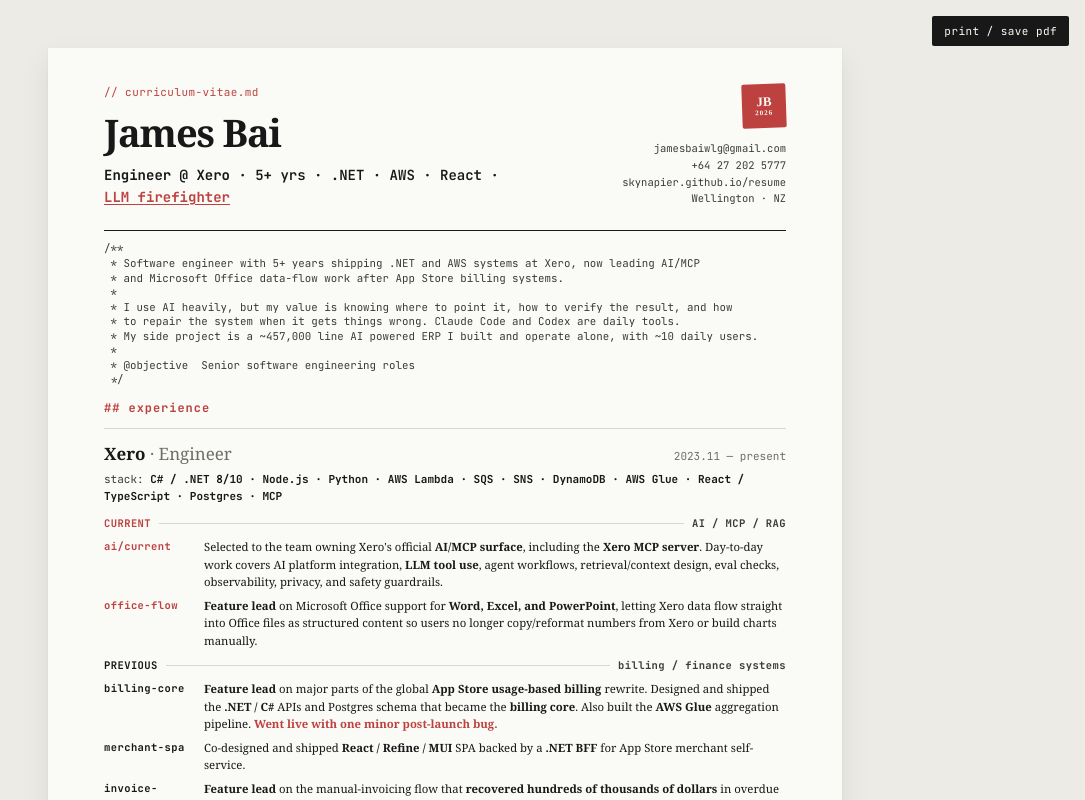
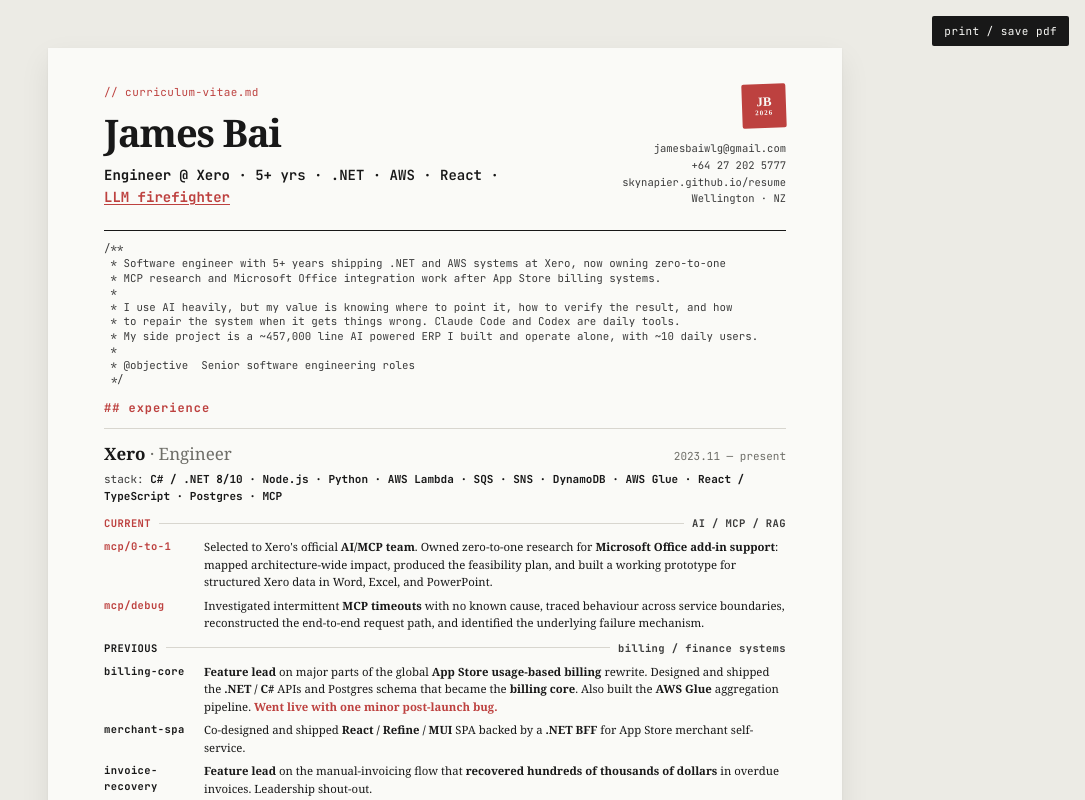
Before and after one commit to skynapier/resume, a React (Vite) app: page / in a window 1280 px wide. Shown: the top 800 px of the page, without its empty margins (195-1280 px from the left). Built offline with nearby package versions, Linux system fonts and the light colour scheme.

Commit message:
Strengthen Xero MCP research evidence

```diff
--- a/src/components/KobanResume.tsx
+++ b/src/components/KobanResume.tsx
@@ -89,8 +89,8 @@
         {/* Summary as code-comment */}
         <div style={{ ...S.mono, marginTop: 10, fontSize: 10.8, lineHeight: 1.35, color: "var(--ink-soft)", whiteSpace: "pre" }}>
 {`/**
- * Software engineer with 5+ years shipping .NET and AWS systems at Xero, now leading AI/MCP
- * and Microsoft Office data-flow work after App Store billing systems.
+ * Software engineer with 5+ years shipping .NET and AWS systems at Xero, now owning zero-to-one
+ * MCP research and Microsoft Office integration work after App Store billing systems.
  *
  * I use AI heavily, but my value is knowing where to point it, how to verify the result, and how
  * to repair the system when it gets things wrong. Claude Code and Codex are daily tools.
@@ -118,12 +118,12 @@
                 <span style={{ color: "var(--ink-soft)" }}>AI / MCP / RAG</span>
               </div>
               <div style={{ display: "flex", gap: 10, marginBottom: 6 }}>
-                <span style={{ ...S.monoLabel, minWidth: 90, color: RED }}>ai/current</span>
-                <span>Selected to the team owning Xero's official <b>AI/MCP surface</b>, including the <b>Xero MCP server</b>. Day-to-day work covers AI platform integration, <b>LLM tool use</b>, agent workflows, retrieval/context design, eval checks, observability, privacy, and safety guardrails.</span>
+                <span style={{ ...S.monoLabel, minWidth: 90, color: RED }}>mcp/0-to-1</span>
+                <span>Selected to Xero's official <b>AI/MCP team</b>. Owned zero-to-one research for <b>Microsoft Office add-in support</b>: mapped architecture-wide impact, produced the feasibility plan, and built a working prototype for structured Xero data in Word, Excel, and PowerPoint.</span>
               </div>
               <div style={{ display: "flex", gap: 10, marginBottom: 8 }}>
-                <span style={{ ...S.monoLabel, minWidth: 90, color: RED }}>office-flow</span>
-                <span><b>Feature lead</b> on Microsoft Office support for <b>Word, Excel, and PowerPoint</b>, letting Xero data flow straight into Office files as structured content so users no longer copy/reformat numbers from Xero or build charts manually.</span>
+                <span style={{ ...S.monoLabel, minWidth: 90, color: RED }}>mcp/debug</span>
+                <span>Investigated intermittent <b>MCP timeouts</b> with no known cause, traced behaviour across service boundaries, reconstructed the end-to-end request path, and identified the underlying failure mechanism.</span>
               </div>
 
               <div style={{ ...S.monoLabel, display: "flex", alignItems: "center", gap: 8, marginTop: 8, marginBottom: 7 }}>
--- a/src/components/MobileResume.tsx
+++ b/src/components/MobileResume.tsx
@@ -8,15 +8,15 @@
 
 const xeroAiItems: MobileItem[] = [
   {
-    label: "ai/current",
+    label: "mcp/0-to-1",
     red: true,
-    body: "Selected to Xero's AI/MCP team owning the official AI surface, including the Xero MCP server. Day-to-day work covers AI platform integration, LLM tool use, agent workflows, retrieval/context design, eval checks, observability, privacy, and safety guardrails.",
+    body: "Selected to Xero's official AI/MCP team. Owned zero-to-one research for Microsoft Office add-in support: mapped architecture-wide impact, produced the feasibility plan, and built a working prototype for structured Xero data in Word, Excel, and PowerPoint.",
   },
   {
-    label: "office-flow",
+    label: "mcp/debug",
     red: true,
     body:
-      "Feature lead on Microsoft Office support for Word, Excel, and PowerPoint, letting Xero data flow straight into Office files as structured content so users no longer copy/reformat numbers from Xero or build charts manually.",
+      "Investigated intermittent MCP timeouts with no known cause, traced behaviour across service boundaries, reconstructed the end-to-end request path, and identified the underlying failure mechanism.",
   },
 ];
 
@@ -132,9 +132,9 @@
 
       <MobileSection title="## profile">
         <p>
-          Software engineer with 5+ years shipping production .NET and AWS systems, currently at Xero on AI/MCP and
-          Microsoft Office data-flow work. Comfortable owning features end to end: design, delivery, and post launch
-          quality.
+          Software engineer with 5+ years shipping production .NET and AWS systems, currently at Xero on zero-to-one
+          MCP research and Microsoft Office integration work. Comfortable owning features end to end: design, delivery,
+          and post launch quality.
         </p>
         <p>
           AI native and pragmatic. My previous Xero work covered App Store billing, merchant self-service, invoice
```
Also changed, not shown: 1 other file (tests, documents, lock files or other folders).
